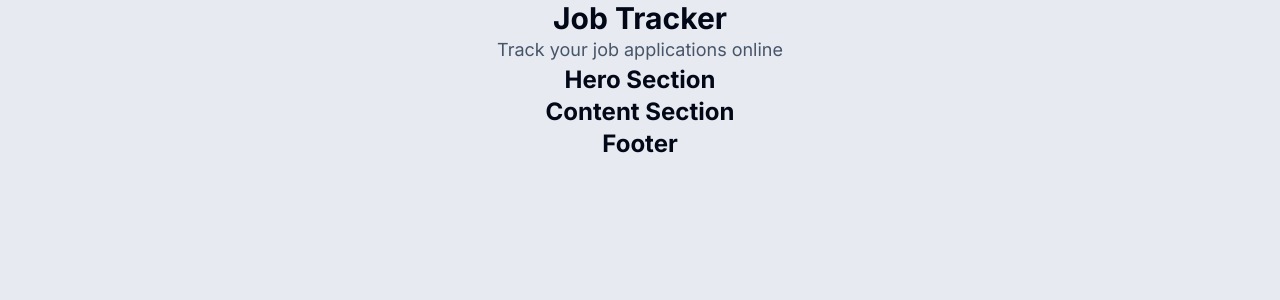
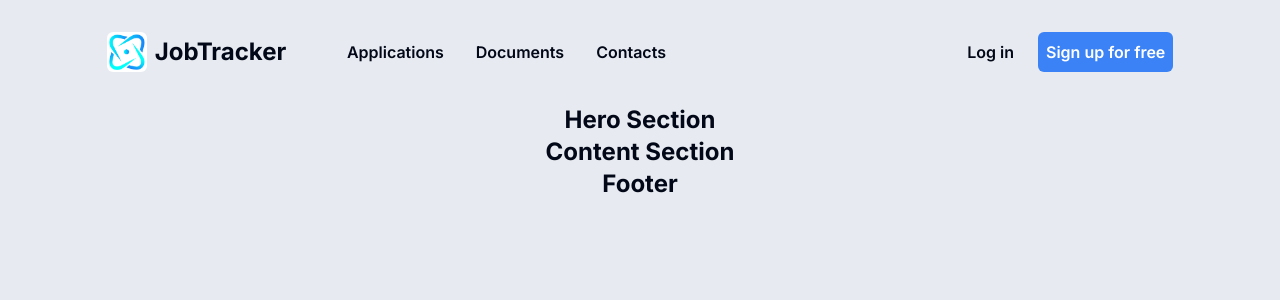
Before and after one commit to Hombre2014/job-tracker-frontend, a Next.js app: page / in a window 1280 px wide. Shown: the top 300 px of the page. Built offline with nearby package versions, Linux system fonts and the light colour scheme.

Commit message:
Add a Navbar component with navigation links

```diff
--- a/components/LandingPage/Navbar.tsx
+++ b/components/LandingPage/Navbar.tsx
@@ -1,11 +1,47 @@
+import Image from 'next/image';
+import Link from 'next/link';
+
 const Navbar = () => {
   return (
-    <div className="flex flex-col items-center justify-center">
-      <h1 className="text-3xl font-bold">Job Tracker</h1>
-      <p className="text-lg text-slate-600">
-        Track your job applications online
-      </p>
-    </div>
+    <header className="flex gap-x-8 w-5/6 mx-auto my-8">
+      <div className="flex items-center gap-x-2 w-64">
+        <Link href="./">
+          <Image
+            src="/images/logo.png"
+            alt="Logo"
+            width="40"
+            height="40"
+            className="cursor-pointer rounded-md"
+          />
+        </Link>
+        <h1 className="text-2xl font-bold">JobTracker</h1>
+      </div>
+      <div className="flex items-center justify-between gap-x-8 w-full">
+        <nav className="flex items-center gap-x-2">
+          <ul className="flex gap-x-4">
+            <li className="font-semibold p-2 rounded-md hover:bg-slate-300 transition duration-300 delay-150">
+              <Link href="#applications">Applications </Link>
+            </li>
+            <li className="font-semibold p-2 rounded-md hover:bg-slate-300 transition duration-300 delay-150">
+              <Link href="#documents">Documents</Link>
+            </li>
+            <li className="font-semibold p-2 rounded-md hover:bg-slate-300 transition duration-300 delay-150">
+              <Link href="#companies">Contacts</Link>
+            </li>
+          </ul>
+        </nav>
+        <nav>
+          <ul className="flex gap-x-4">
+            <li className="font-semibold p-2 rounded-md hover:bg-slate-300 transition duration-300 delay-150">
+              <Link href="">Log in</Link>
+            </li>
+            <li className="font-semibold p-2 bg-blue-500 text-white rounded-md">
+              <Link href="">Sign up for free</Link>
+            </li>
+          </ul>
+        </nav>
+      </div>
+    </header>
   );
 };
 
```
